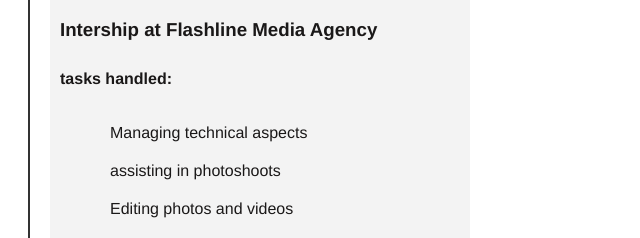
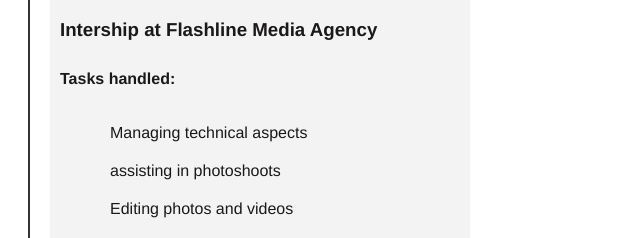
Before and after one commit to HI-IR003/Assignment5, a plain HTML site: page index.html in a window 1280 px wide. Shown: the part 776-1014 px from the top of the page, 0-640 px from the left. Drawn offline with Linux system fonts and the light colour scheme.

Commit message:
index.html

```diff
--- a/index.html
+++ b/index.html
@@ -67,7 +67,7 @@
         <div class="info">
           <h3 class="title">February 2025-March 2025</h3>
           <h3>Intership at Flashline Media Agency</h3>
-          <b>tasks handled:</b>
+          <b>Tasks handled:</b>
           <ul>
             <li>Managing technical aspects</li>
             <li>assisting in photoshoots</li>
```
